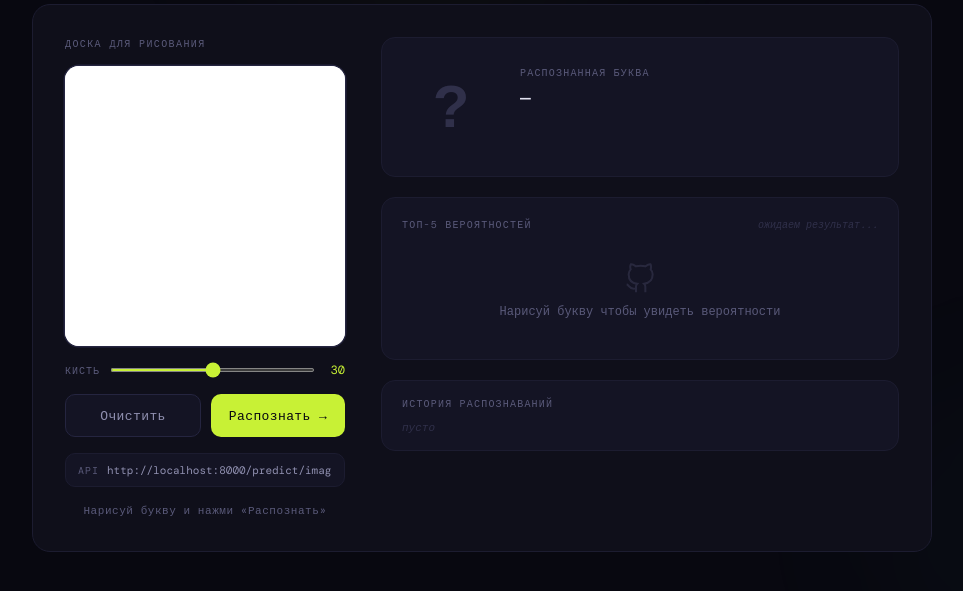
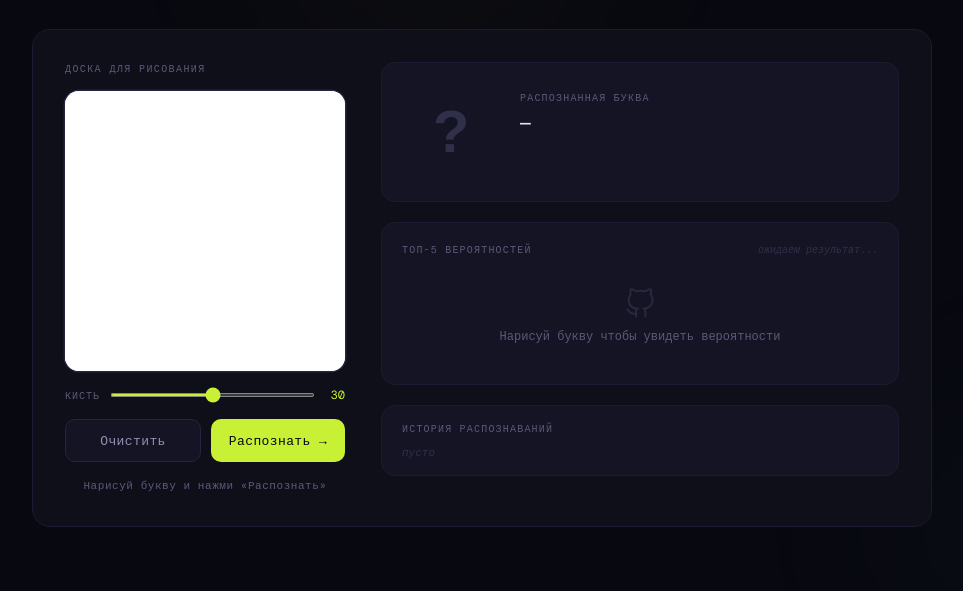
Before and after one commit to mentisVeritas/letter-recognition-service, a plain HTML site: page frontend/index.html in a window 1280 px wide. Shown: the part 173-764 px from the top of the page, without its empty margins (158-1121 px from the left). Drawn offline with nearby package versions, Linux system fonts and the light colour scheme; a web font is replaced by a local one.

Commit message:
fix api + port

```diff
--- a/frontend/index.html
+++ b/frontend/index.html
@@ -259,37 +259,6 @@
             cursor: not-allowed;
             box-shadow: none;
             transform: none;
-        }
-
-        /* API input */
-        .api-box {
-            width: 100%;
-            display: flex;
-            align-items: center;
-            gap: 8px;
-            background: var(--surface2);
-            border: 1px solid var(--border);
-            border-radius: var(--radius-sm);
-            padding: 9px 12px;
-        }
-
-        .api-box label {
-            font-size: 10px;
-            color: var(--text-dim);
-            text-transform: uppercase;
-            letter-spacing: 0.1em;
-            white-space: nowrap;
-        }
-
-        .api-box input {
-            flex: 1;
-            background: none;
-            border: none;
-            outline: none;
-            font-family: 'DM Mono', monospace;
-            font-size: 11px;
-            color: var(--text-mid);
-            min-width: 0;
         }
 
         /* Status */
@@ -676,11 +645,6 @@
                 <button class="btn btn-go" id="predictBtn">Распознать →</button>
             </div>
 
-            <div class="api-box">
-                <label>API</label>
-                <input type="text" id="apiUrl" value="http://localhost:8000/predict/image"/>
-            </div>
-
             <div class="status-bar" id="statusBar">Нарисуй букву и нажми «Распознать»</div>
         </div>
 
```
